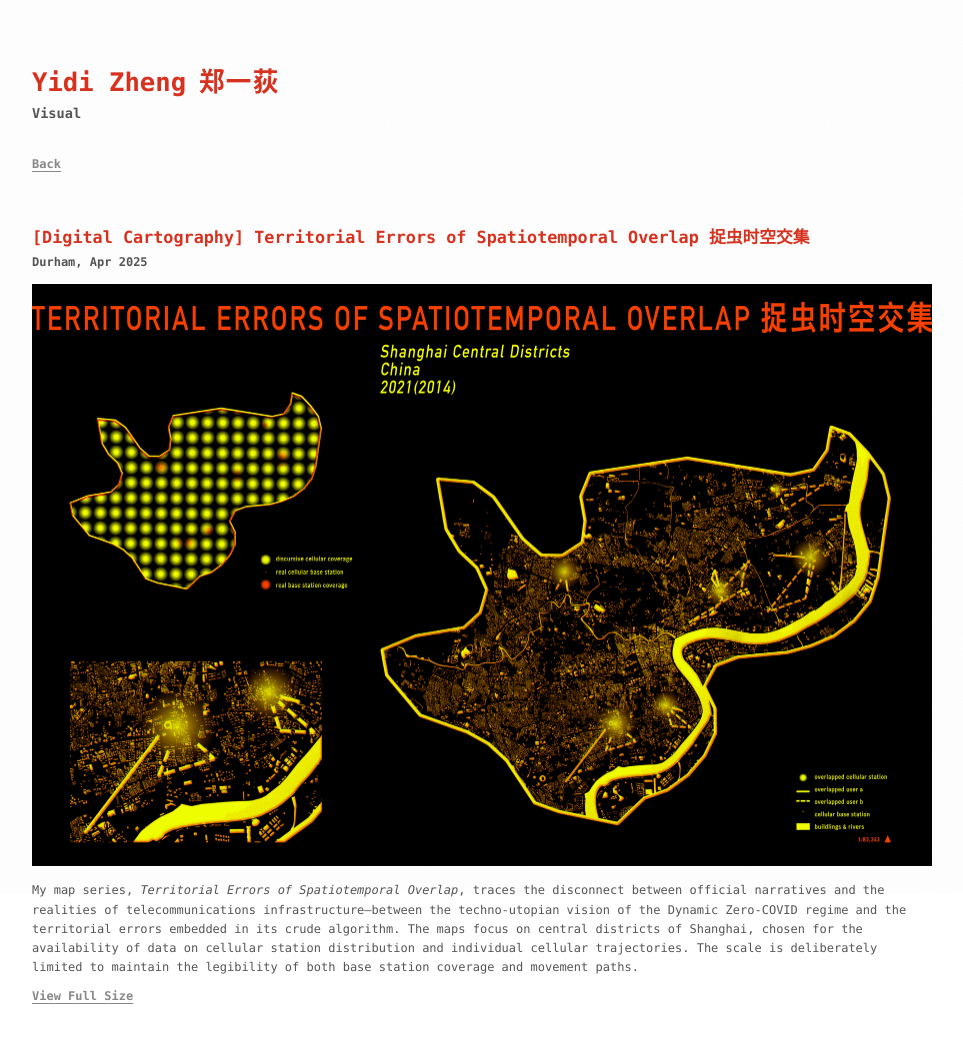
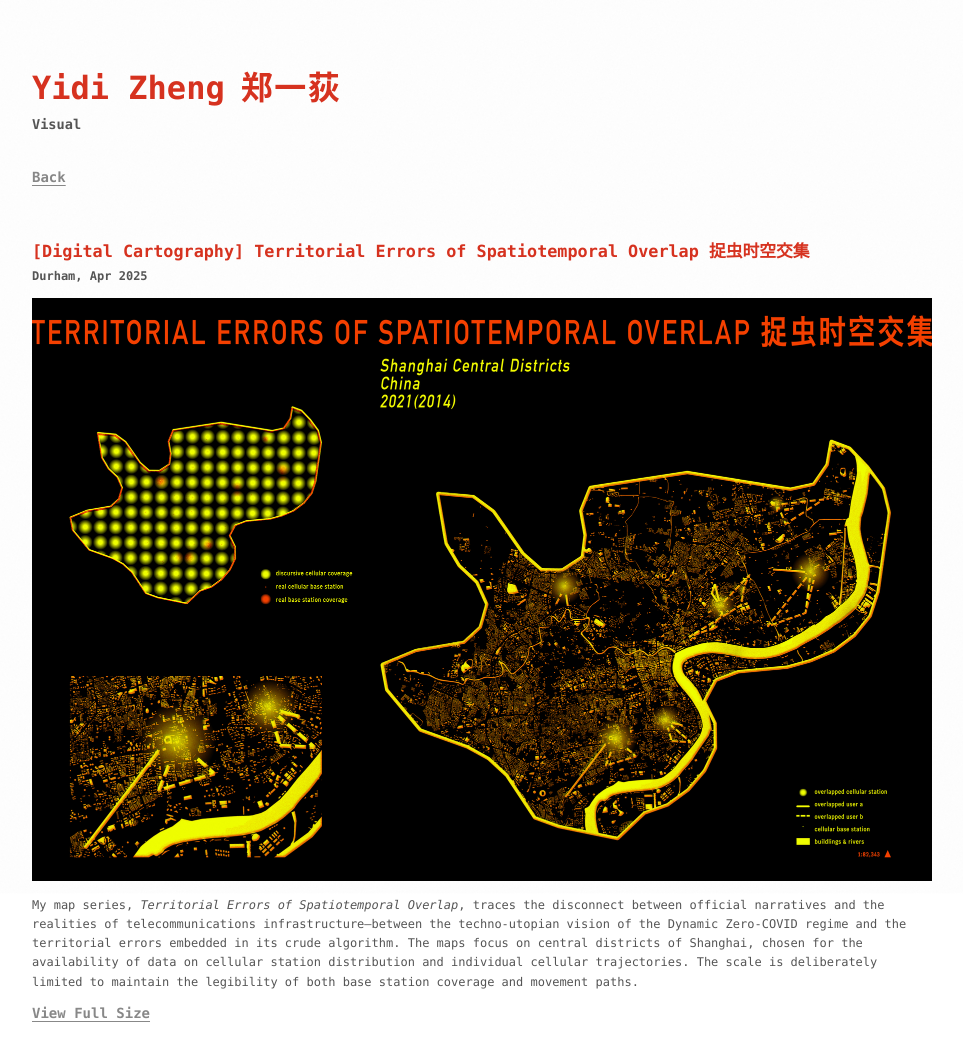
Before and after one commit to yidiyidiyidi/yidizheng, a plain HTML site: page visual.html in a window 1280 px wide. Shown: the whole page, without its empty margins (158-1121 px from the left). Drawn offline with Linux system fonts and the light colour scheme.

Commit message:
Add files via upload

```diff
--- a/film.css
+++ b/film.css
@@ -50,3 +50,12 @@ body::after {
     margin-left: 0.5em;
     letter-spacing: 0.05em;
 }
+
+/* The name "Yidi Zheng 郑一荻" — identical on every page */
+h1 {
+    font-family: "SFMono-Regular", Consolas, "Liberation Mono", Menlo, Courier, monospace;
+    font-size: 2rem;
+    font-weight: bold;
+    color: #D8321F;
+    white-space: nowrap;
+}
--- a/visual.html
+++ b/visual.html
@@ -18,10 +18,10 @@
         }
         .container { max-width: 900px; width: 100%; box-sizing: border-box; }
         header { margin-bottom: 80px; }
-        h1 { font-size: 1.6rem; font-weight: bold; color: #D8321F; margin: 0 0 10px 0; }
+        h1 { margin: 0 0 10px 0; }  /* size, font, colour: see film.css */
         h1 a { color: inherit; text-decoration: none; }
         .page-title { font-size: 0.85rem; font-weight: bold; color: #555; margin-top: -10px; }
-        .back { font-size: 0.75rem; font-weight: bold; margin: -50px 0 50px 0; }
+        .back { font-size: 0.875rem; font-weight: bold; margin: -50px 0 50px 0; }
         .back a { color: #888; text-decoration: underline; text-underline-offset: 3px; }
         .back a:hover { color: #D8321F; }
 
@@ -37,7 +37,7 @@
         .description { font-size: 0.75rem; }
         .description p { font-size: 0.75rem; margin: 0 0 10px 0; color: #555; }
 
-        .right-action-link { display: block; margin-top: 10px; font-size: 0.75rem; font-weight: bold; }
+        .right-action-link { display: block; margin-top: 10px; font-size: 0.875rem; font-weight: bold; }
         .right-action-link a { color: #888; text-decoration: underline; text-underline-offset: 3px; }
         .right-action-link a:hover { color: #D8321F; }
 
```
Also changed, not shown: conference.html (+3 -3 lines), index.html (+3 -7 lines), research.html (+3 -3 lines), sound.html (+2 -3 lines).
